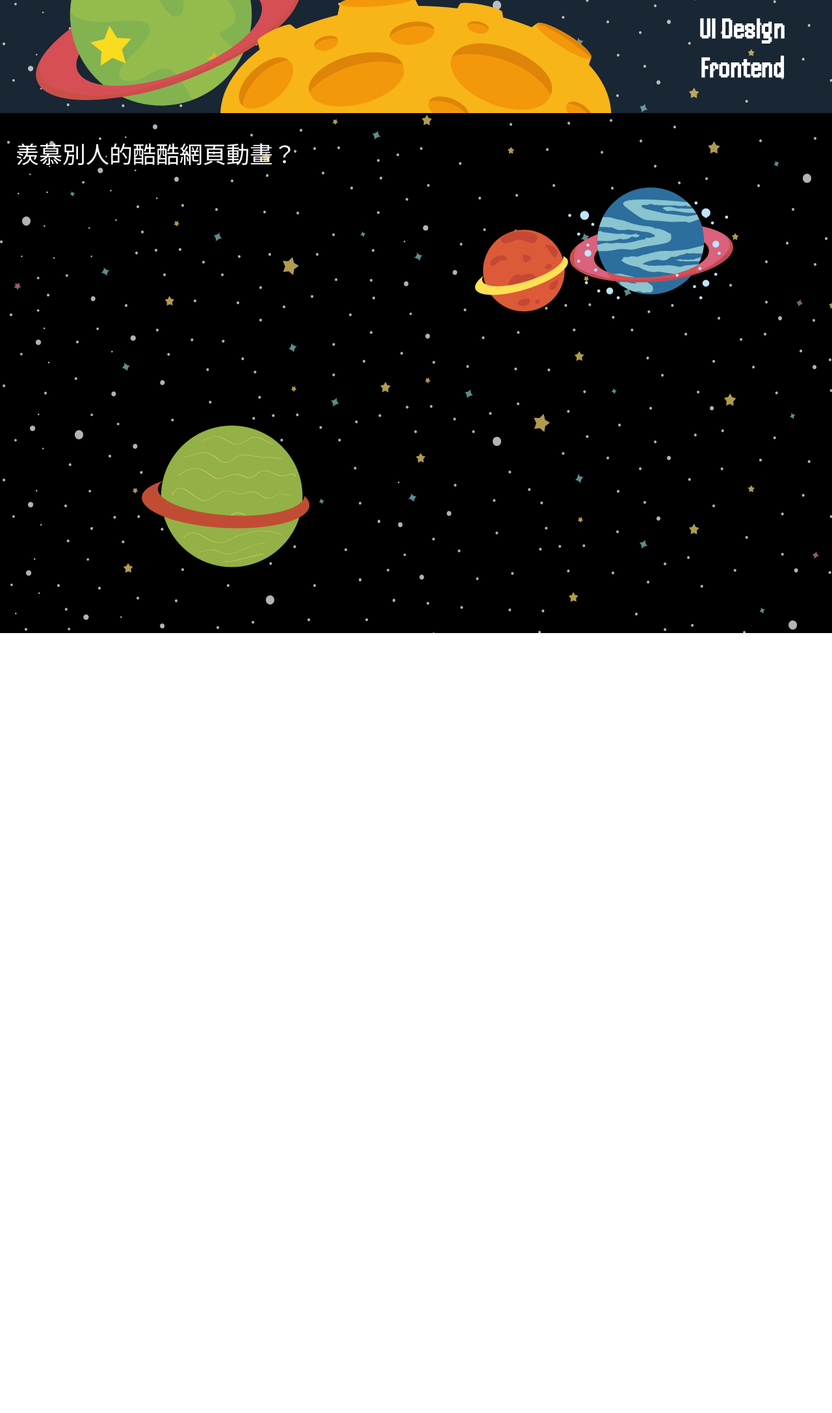
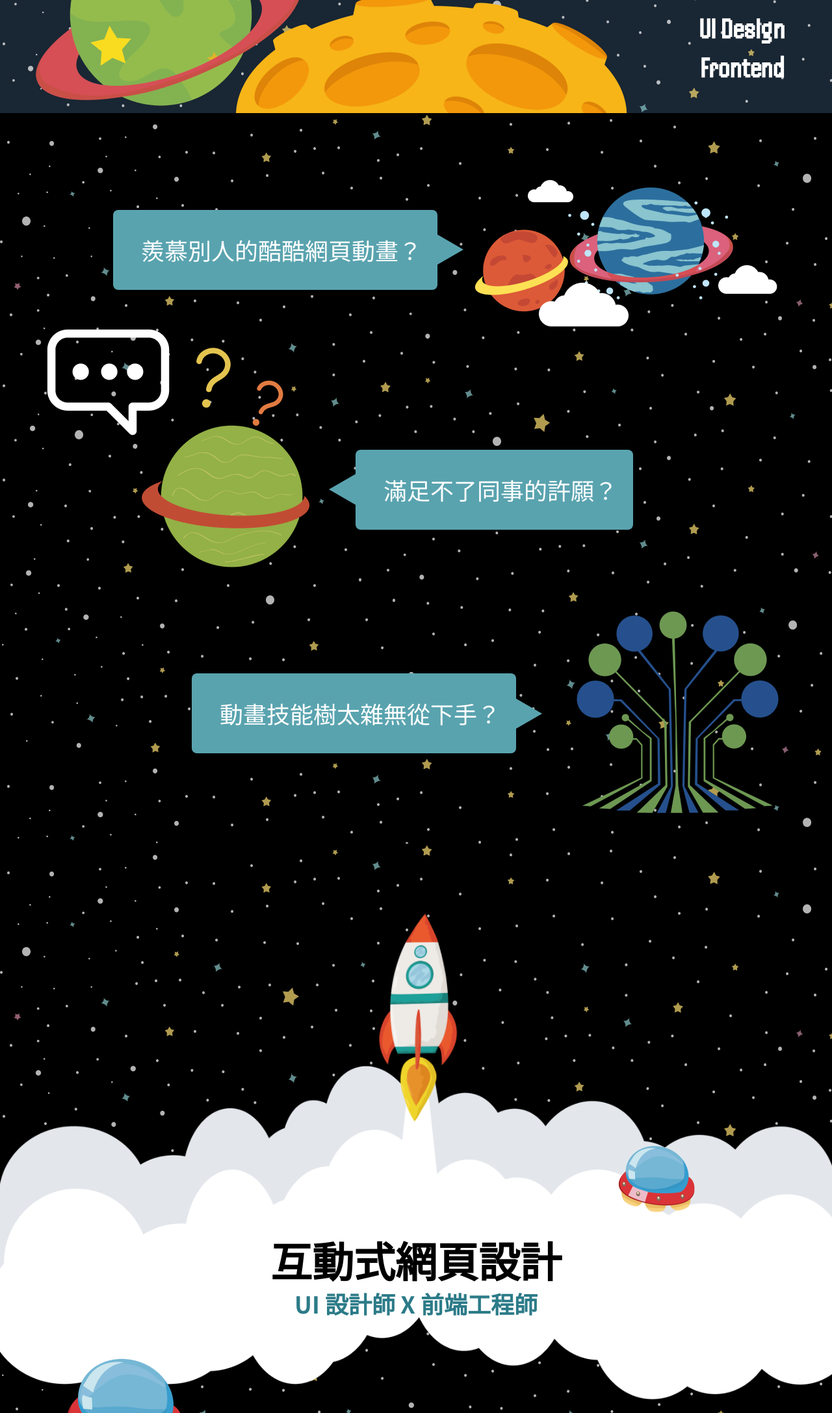
Before and after one commit to roceil/Rocket_The_F2E_Self_Week1_Tailwind, a plain HTML site: page index.html in a window 1280 px wide. Shown: the part 626-2800 px from the top of the page at 65% size. Before the commit the page ends 1612 px from the top, so only its background shows below. Drawn offline with Linux system fonts and the light colour scheme.

Commit message:
Update 2022-11-10T16:10:53.166Z

```diff
--- a/index.html
+++ b/index.html
@@ -15,7 +15,7 @@
     <link rel="stylesheet" href="./assets/style/all.css" />
   </head>
 
-  <body>
+  <body class="overflow-x-hidden">
     <header class="bg-black z-50 lg:py-[47px] fixed top-0 w-full">
       <div class="lg:pr-[72px] ">
         <ul class="lg:h-full lg:flex lg:items-center lg:justify-end lg:text-white">
@@ -96,7 +96,7 @@
 
     <!-- ?planet06 -->
     <img
-      class="lg:absolute lg:bottom-0 lg:left-1/2 lg:translate-x-[-50%]"
+      class="lg:absolute lg:bottom-0 lg:right-[314.71px]"
       src="./assets/images/planet06.png"
       alt="planet06"
     />
@@ -166,9 +166,9 @@
 
   <!-- 對話 -->
   <section class="relative">
-    <div class="bg-black bg-[url('/assets/images/banner_star.png')] h-screen">
-
-
+    <div
+      class="bg-black bg-[url('/assets/images/banner_star.png')] lg:h-[1124px]"
+    >
       <!-- 第一區塊 -->
       <div class="">
         <!-- ?planet01 -->
@@ -185,16 +185,205 @@
           alt="2-planet-2"
         />
 
+        <!-- ?planet-cloud01 -->
+        <img
+          class="lg:absolute lg:right-[313px] lg:top-[261px]"
+          src="./assets/images/2-planet-1-cloud-1.png"
+          alt="2-planet-2"
+        />
+
+        <!-- ?planet-cloud02 -->
+        <img
+          class="lg:absolute lg:right-[398px] lg:top-[103px]"
+          src="./assets/images/2-planet-1-cloud-2.png"
+          alt="2-planet-2"
+        />
+
+        <!-- ?planet-cloud03 -->
+        <img
+          class="lg:absolute lg:right-[83.68px] lg:top-[234px]"
+          src="./assets/images/2-planet-1-cloud-3.png"
+          alt="2-planet-2"
+        />
+
         <!-- ?文字區塊 -->
-        <p class="text-white text-4xl leading-[1.94] pt-[27px] pb-[26px] pl-[43px] pl-[24px]">羨慕別人的酷酷網頁動畫？</p>
+        <div class="absolute lg:top-[149px] lg:right-[607px]">
+          <div class="relative inline-block">
+            <p
+              class="text-white text-4xl leading-[1.94] pt-[27px] pb-[26px] pl-[43px] pr-[24px] bg-secondary01_light inline-block rounded-[8px]"
+            >
+              羨慕別人的酷酷網頁動畫？
+            </p>
+            <img
+              class="absolute top-1/2 translate-y-[-50%] left-[99%]"
+              src="./assets/images/文字框三角形.png"
+              alt=""
+            />
+          </div>
+        </div>
       </div>
 
-      <!-- ?planet03 -->
+      <!-- 第二區塊 -->
+      <div class="">
+        <!-- ?planet03 -->
+        <img
+          class="lg:absolute lg:top-[386.44px]"
+          src="./assets/images/2-planet-3.png"
+          alt="2-planet-1"
+        />
+
+        <!-- ?對話框ICON -->
+        <img
+          class="lg:absolute lg:top-[333px] lg:left-[71.83px]"
+          src="./assets/images/2-planet-03-coversation.png"
+          alt=""
+        />
+
+        <!-- ?問號ICON-yellow -->
+        <img
+          class="lg:absolute lg:left-[302.17px] lg:top-[360.97px]"
+          src="./assets/images/2-planet-03-yellow.png"
+          alt=""
+        />
+
+        <!-- ?問號ICON-orange -->
+        <img
+          class="lg:absolute lg:left-[387.67px] lg:top-[410.72px]"
+          src="./assets/images/2-planet-03-orange.png"
+          alt=""
+        />
+
+        <!-- ?文字區塊 -->
+        <div class="absolute lg:top-[518px] lg:left-[547px]">
+          <div class="relative inline-block">
+            <p
+              class="text-white text-4xl leading-[1.94] pt-[27px] pb-[26px] pl-[43px] pr-[24px] bg-secondary01_light inline-block rounded-[8px]"
+            >
+              滿足不了同事的許願？
+            </p>
+            <img
+              class="absolute top-1/2 translate-y-[-50%] right-[99%] rotate-180"
+              src="./assets/images/文字框三角形.png"
+              alt=""
+            />
+          </div>
+        </div>
+      </div>
+
+      <!-- 第三區塊 -->
+      <div class="">
+        <!-- ?planet04 -->
+        <img
+          class="lg:absolute lg:right-[10px] lg:bottom-[35px]"
+          src="./assets/images/2-planet3-tree.png"
+          alt=""
+        />
+
+        <!-- ?文字區塊 -->
+        <div class="absolute lg:bottom-[139px] lg:right-[486px]">
+          <div class="relative inline-block">
+            <p
+              class="text-white text-4xl leading-[1.94] pt-[27px] pb-[26px] pl-[43px] pr-[24px] bg-secondary01_light inline-block rounded-[8px]"
+            >
+              動畫技能樹太雜無從下手？
+            </p>
+            <img
+              class="absolute top-1/2 translate-y-[-50%] left-[99%]"
+              src="./assets/images/文字框三角形.png"
+              alt=""
+            />
+          </div>
+        </div>
+      </div>
+    </div>
+  </section>
+
+  <!-- 互動式網頁設計 -->
+  <section class="relative overflow-hidden">
+    <div
+      class="bg-black bg-[url('/assets/images/banner_star.png')] lg:h-[1330px]"
+    >
+      <!-- ?rocket -->
       <img
-        class="lg:absolute lg:top-[386.44px]"
-        src="./assets/images/2-planet-3.png"
-        alt="2-planet-1"
+        class="z-40 scale-[1.1] lg:absolute lg:left-1/2 lg:translate-x-[-50%] lg:top-[-18px]"
+        src="./assets/images/3-rocket.png"
+        alt=""
       />
+      <!-- ?rocket-smoke-inner -->
+      <img
+        class="lg:absolute lg:left-1/2 lg:top-[362px] lg:translate-x-[-47%]"
+        src="./assets/images/3-rocket-smoke-inner.png"
+        alt=""
+      />
+      <!-- ?rocket-smoke-bg -->
+      <img
+        class="z-20 lg:absolute lg:left-1/2 lg:top-[362px] lg:translate-x-[-47%]"
+        src="./assets/images/3-rocket-smoke-bg.png"
+        alt=""
+      />
+      <!-- ?smoke-inner -->
+      <img
+        class="lg:absolute lg:top-[440px] z-20 lg:w-full"
+        src="./assets/images/3-smoke-inner.png"
+        alt=""
+      />
+      <!-- ?smoke-bg -->
+      <img
+        class="lg:absolute lg:top-0 lg:w-full"
+        src="./assets/images/3-smoke-bg.png"
+        alt=""
+      />
+      <!-- ?UFO-sm -->
+      <img
+        class="lg:absolute lg:right-[126px] lg:top-[418px] z-20"
+        src="./assets/images/3-UFO-lg.png"
+        alt=""
+      />
+
+      <!-- ?UFO-lg -->
+      <img
+        class="lg:absolute lg:left-0 lg:top-[721px] z-20"
+        src="./assets/images/3-UFO-sm.png"
+        alt=""
+      />
+
+      <!-- ?planet05 -->
+      <img
+        class="lg:absolute lg:bottom-0 lg:w-full lg:z-20"
+        src="./assets/images/3-planet-1.png"
+        alt=""
+      />
+
+      <!-- ?person-1 -->
+      <img
+        class="lg:absolute lg:left-[397px] lg:bottom-[175.24px] lg:z-20"
+        src="./assets/images/3-person-1.png"
+        alt=""
+      />
+      <!-- ?person-2 -->
+      <img
+        class="lg:absolute lg:right-[522px] lg:bottom-[261.24px] lg:z-20"
+        src="./assets/images/3-person-2.png"
+        alt=""
+      />
+      <!-- ?person-3 -->
+      <img
+        class="lg:absolute lg:right-[89px] lg:bottom-[121.24px] lg:z-20"
+        src="./assets/images/3-person-3.png"
+        alt=""
+      />
+
+      <!-- 文字區塊 -->
+      <div
+        class="lg:absolute lg:left-1/2 lg:translate-x-[-50%] lg:top-[600px] z-20 flex flex-col justify-center items-center"
+      >
+        <h2 class="lg:text-[64px] lg:leading-tight lg:mb-[7px] font-bold">
+          互動式網頁設計
+        </h2>
+        <p class="lg:text-4xl text-[#2C7B88] lg:font-bold">
+          UI 設計師 X 前端工程師
+        </p>
+      </div>
     </div>
   </section>
 </main>
```
Also changed, not shown: assets/images/2-planet-03-coversation.png (added), assets/images/2-planet-03-orange.png (added), assets/images/2-planet-03-yellow.png (added), assets/images/2-planet3-tree.png (added), assets/images/3-UFO-lg.png (added), assets/images/3-UFO-sm.png (added), assets/images/3-person-1.png (added), assets/images/3-person-2.png (added), assets/images/3-person-3.png (added), assets/images/3-planet-1.png (added), assets/images/3-rocket-smoke-bg.png (added), assets/images/3-rocket-smoke-inner.png (added), assets/images/3-rocket.png (added), assets/images/3-smoke-bg.png (added), 3 more files.
